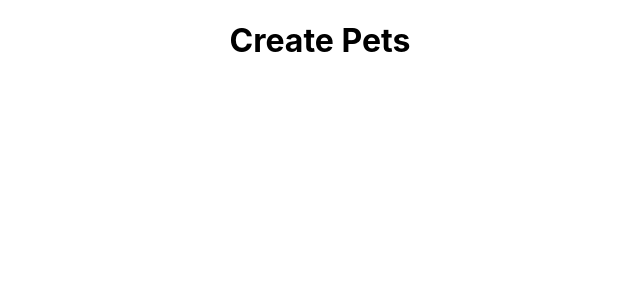
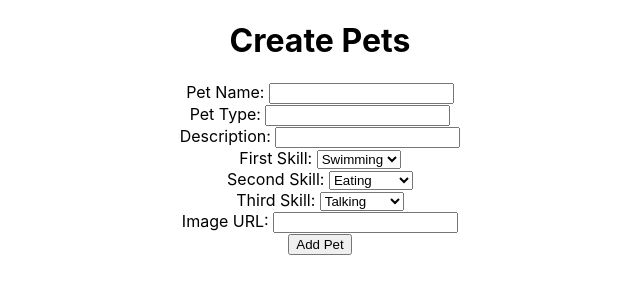
Before and after one commit to onavajr/group_project, a React (Create React App) app in the folder client/: page /petshelter/new in a window 1280 px wide. Shown: the top 300 px of the page, without its empty margins (320-960 px from the left). Built offline with nearby package versions, Linux system fonts and the light colour scheme.

Commit message:
Create pet done

```diff
--- a/client/src/components/AllPetshelter.js
+++ b/client/src/components/AllPetshelter.js
@@ -17,7 +17,7 @@ const AllPetshelter = (props) => {
         <div className="pet">
             <div>
                 <h1>Pet Shelter</h1>
-                <p>Add a pet to the Shelter</p>
+                <p><a href="">Add a pet to the Shelter</a></p>
             </div>
             <h3>These pets are looking for a good home</h3>
                 <div>
--- a/client/src/components/CreatePetshelter.js
+++ b/client/src/components/CreatePetshelter.js
@@ -3,11 +3,148 @@ import axios from 'axios';
 import {Link, navigate} from '@reach/router';
 
 const CreatePetShelter = (props) => {
+    const [ newPet, setNewPet ] = useState({
+        petname: "",
+        pettype: "",
+        petdescription: "",
+        firstskill: "",
+        secondskill: "",
+        thirdskill:"",
+        petimage: ""
+    });
+
+    const submitHandler = (e) => {
+        e.preventDefault();
+        axios.post('http://localhost:8000/api/petshelter/new', newPet)
+            .then((res) =>{
+                console.log(res.data);
+                navigate('/petshelter');
+            })
+            .catch((err) => {
+                console.log(err)
+            });
+    }
+
+    const inputChange = (e) =>{
+        console.log("e.target.name " + e.target.name);
+        console.log("e.target.value " + e.target.value);
+
+        let newStateObject = {...newPet};
+        newStateObject[e.target.name] = e.target.value;
+        setNewPet(newStateObject);
+    }
+
     return (
         <div>
             <h1>Create Pets</h1>
+            <form onSubmit={submitHandler}>
+                <div>
+                    <label>Pet Name: </label>
+                    <input
+                        type="text"
+                        name="petname"
+                        value={newPet.petname}
+                        onChange={(e) => inputChange(e)}
+                    />
+                </div>
+                <div>
+                    <label>Pet Type: </label>
+                    <input
+                        type="text"
+                        name="pettype"
+                        value={newPet.pettype}
+                        onChange={(e) => inputChange(e)}
+                    />
+                </div>
+                <div>
+                    <label>Description: </label>
+                    <input
+                        type="text"
+                        name="petdescription"
+                        value={newPet.petdescription}
+                        onChange={(e) => inputChange(e)}
+                    />
+                </div>
+                <div>
+                <label>First Skill: </label>
+                    <select
+                        type="text"
+                        name="firstskill"
+                        value={newPet.sfirstskill}
+                        onChange={(e) => inputChange(e)}
+                    >
+                        <option value="Swimming">Swimming</option>
+                        <option value="Eating">Eating</option>
+                        <option value="Sleeping">Sleeping</option>
+                        <option value="Jumping">Jumping</option>
+                        <option value="Flying">Flying</option>
+                        <option value="Talking">Talking</option>
+
+                    </select>
+                </div>
+                <div>
+                    <label>Second Skill: </label>
+                    <select
+                        type="text"
+                        name="secondskill"
+                        value={newPet.secondskill}
+                        onChange={(e) => inputChange(e)}
+                    >
+                        <option value="Eating">Eating</option>
+                        <option value="Sleeping">Sleeping</option>
+                        <option value="Jumping">Jumping</option>
+                        <option value="Flying">Flying</option>
+                        <option value="Talking">Talking</option>
+                        <option value="Swimming">Swimming</option>
+                    </select>
+                </div>
+                <div>
+                <label>Third Skill: </label>
+                    <select
+                        type="text"
+                        name="thirdskill"
+                        value={newPet.thirdskill}
+                        onChange={(e) => inputChange(e)}
+                    >
+                        <option value="Talking">Talking</option>
+                        <option value="Eating">Eating</option>
+                        <option value="Sleeping">Sleeping</option>
+                        <option value="Jumping">Jumping</option>
+                        <option value="Flying">Flying</option>
+
+                        <option value="Swimming">Swimming</option>
+                    </select>
+                </div>
+                <div>
+                    <label>Image URL: </label>
+                    <input
+                        type="text"
+                        name="petimage"
+                        value={newPet.petimage}
+                        onChange={(e) => inputChange(e)}
+                    />
+                </div>
+                <button type="submit">Add Pet</button>
+            </form>
         </div>
     )
 }
 
+
+// {
+//     "petname": "Putol",
+//     "pettype": "Pooch",
+//     "petdescription": "superdog that can do evrything what you ask for, including laundry!",
+//     "firstskill": "Jumping",
+//     "secondskill": "Eating",
+//     "thirdskill": "Flying",
+//     "petimage": "https://images-na.ssl-images-amazon.com/images/I/81VtHOiH%2B3L._SL1500_.jpg"
+// }
+
+// 'Sleeping',
+//             'Eating',
+//             'Jumping',
+//             'Flying',
+//             'Talking'
+
 export default CreatePetShelter;
```
Also changed, not shown: 1 other file (tests, documents, lock files or other folders).
